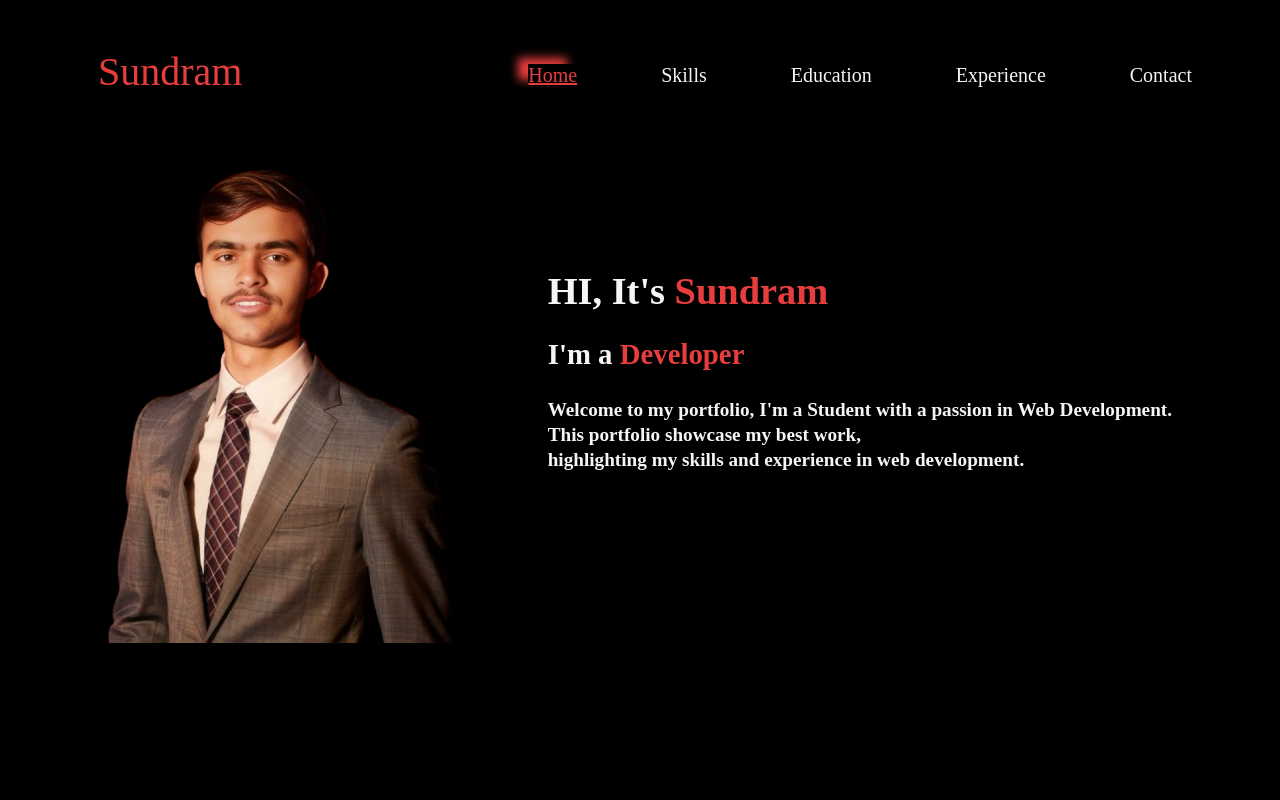
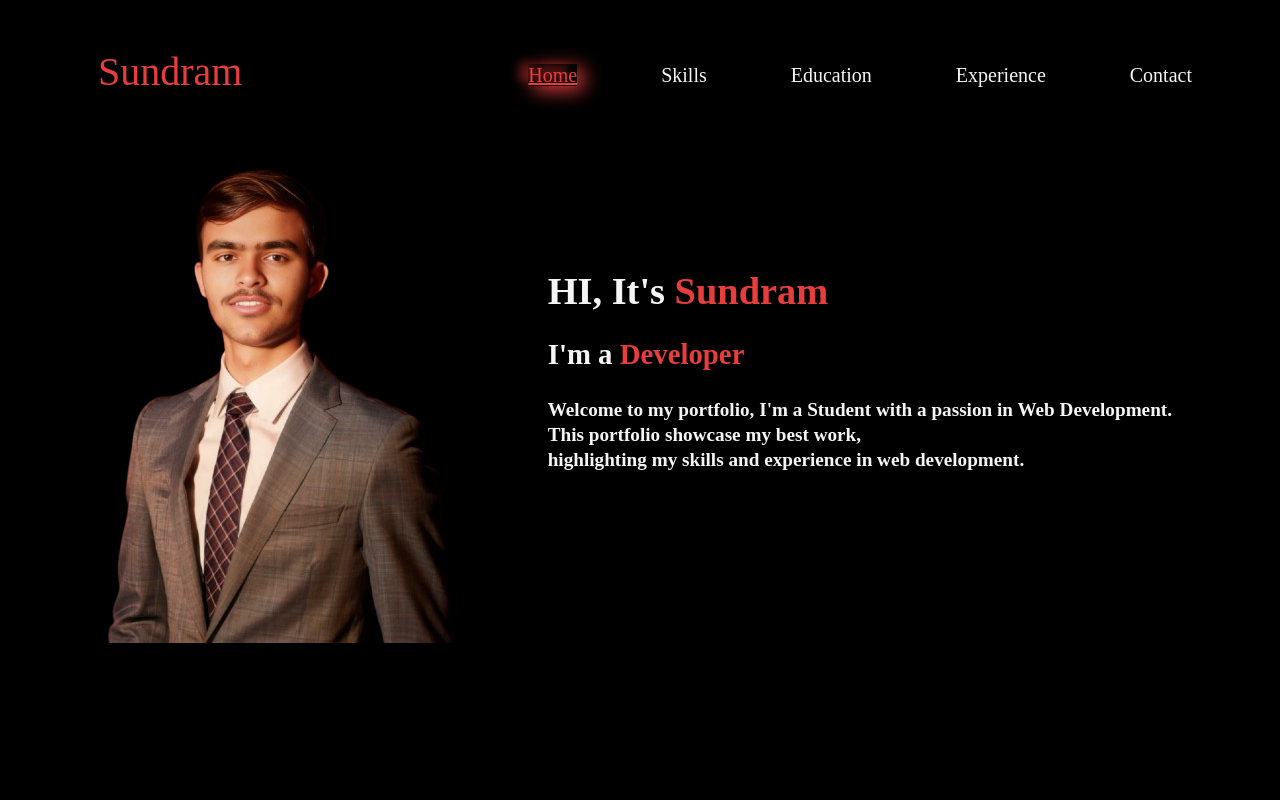
Before and after one commit to sundram-dev/MY-PORTFOLIO, a plain HTML site: page Index.html in a window 1280 px wide. In both pictures the pointer is over the link "Home". Shown: the top 800 px of the page. Drawn offline with Linux system fonts and the light colour scheme.

Commit message:
Update no.css

```diff
--- a/no.css
+++ b/no.css
@@ -27,7 +27,7 @@ padding-right: 40px;
 color:rgb(231, 61, 61) ;
 text-decoration: underline;
 box-shadow: 6px 4px 19px rgb(231, 61, 61);
-box-shadow: -10px -6px 10px rgb(231, 61, 61);
+text-shadow: -10px -6px 10px rgb(231, 61, 61);
 transition-duration: 0.3s;
 
 
```
